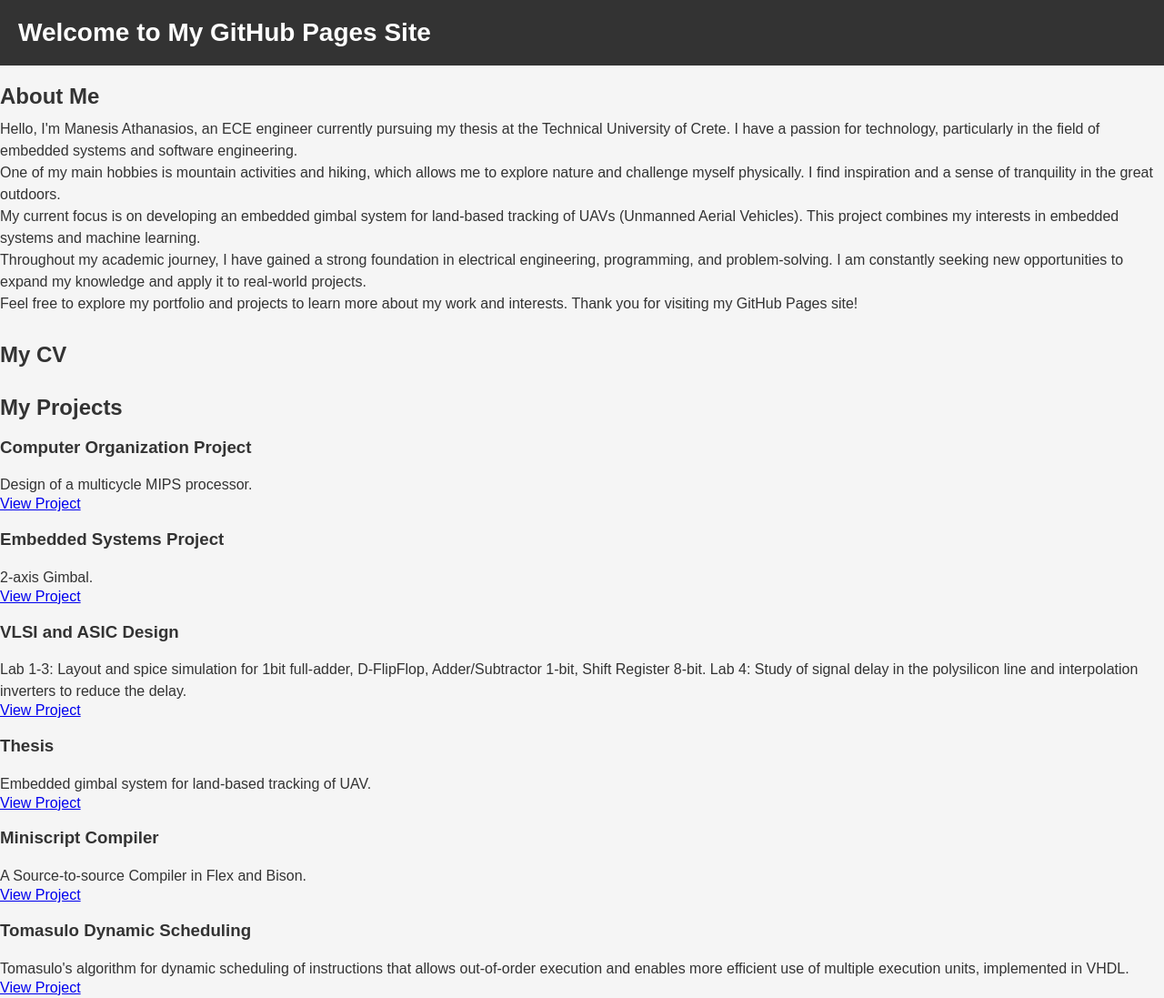
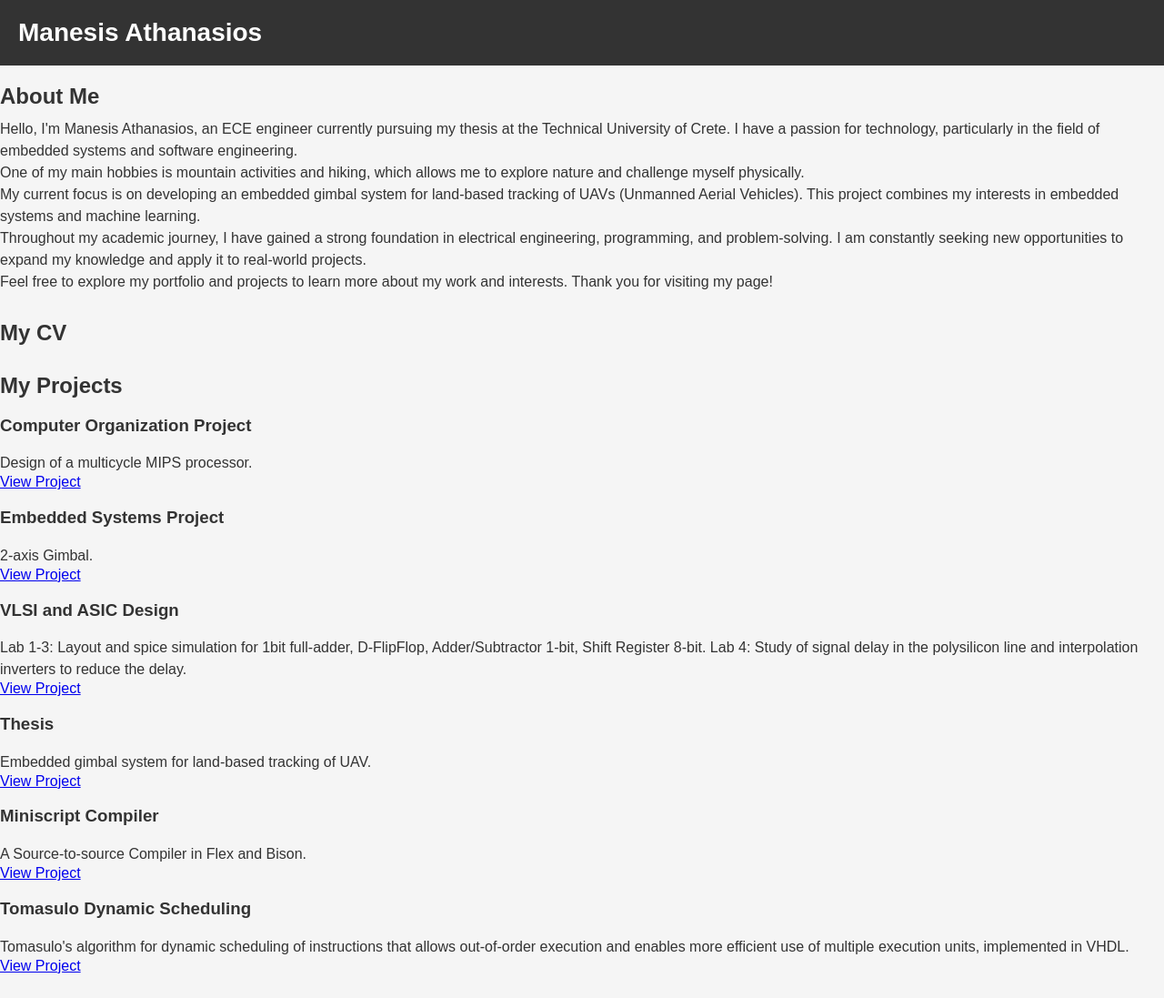
Before and after one commit to amanesis/amanesis.github.io, a plain HTML site: page index.html in a window 1280 px wide. Shown: the top 1097 px of the page at 91% size. Drawn offline with Linux system fonts and the light colour scheme.

Commit message:
Update index.html

```diff
--- a/index.html
+++ b/index.html
@@ -7,7 +7,7 @@
 </head>
 <body>
   <header>
-    <h1>Welcome to My GitHub Pages Site</h1>
+    <h1>Manesis Athanasios</h1>
     <!-- Add navigation links or any other header content here -->
   </header>
 
@@ -20,7 +20,6 @@
       </p>
       <p>
         One of my main hobbies is mountain activities and hiking, which allows me to explore nature and challenge myself physically.
-        I find inspiration and a sense of tranquility in the great outdoors.
       </p>
       <p>
         My current focus is on developing an embedded gimbal system for land-based tracking of UAVs (Unmanned Aerial Vehicles).
@@ -32,7 +31,7 @@
       </p>
       <p>
         Feel free to explore my portfolio and projects to learn more about my work and interests.
-        Thank you for visiting my GitHub Pages site!
+        Thank you for visiting my page!
       </p>
     </section>
 
```
